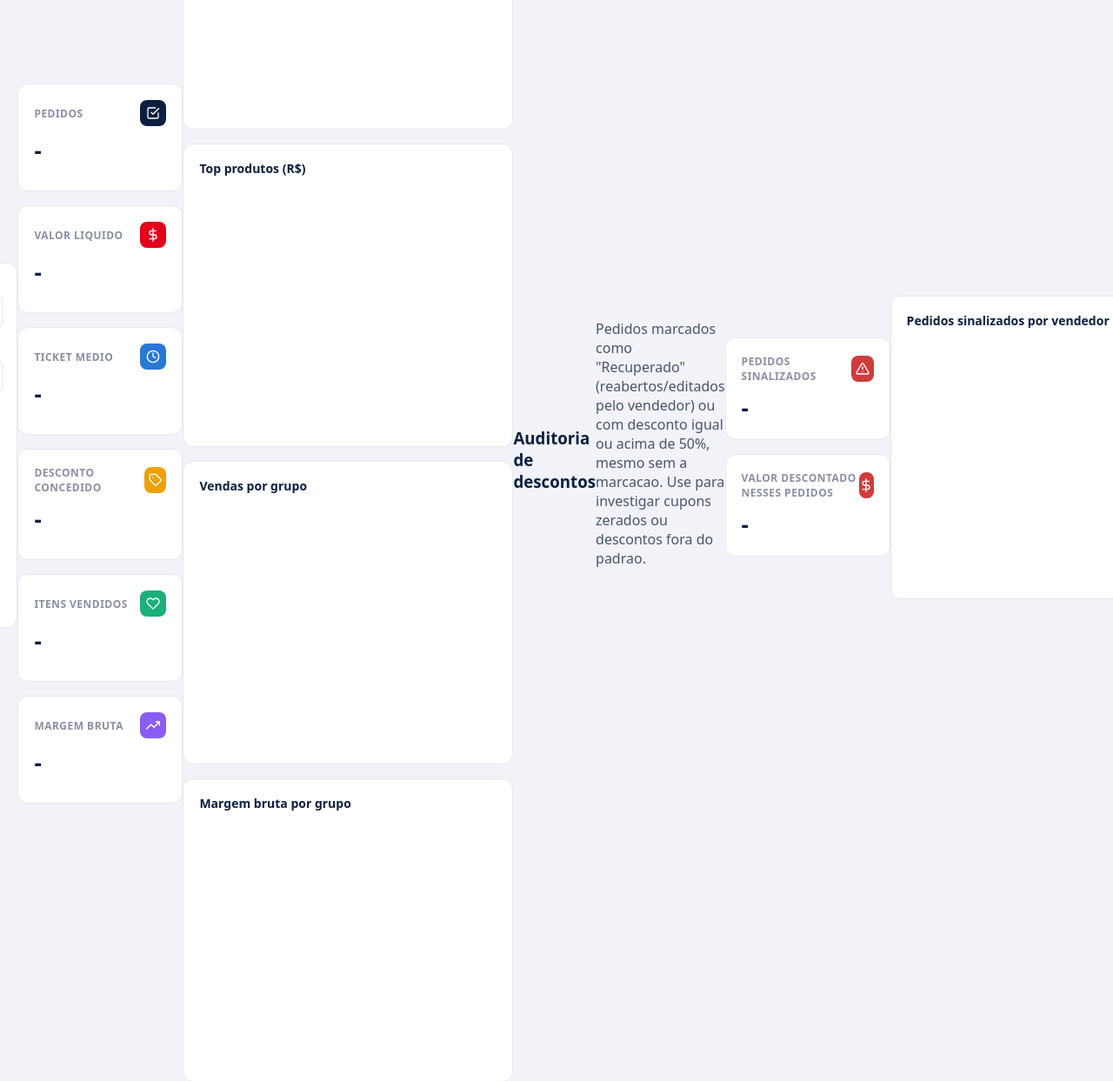
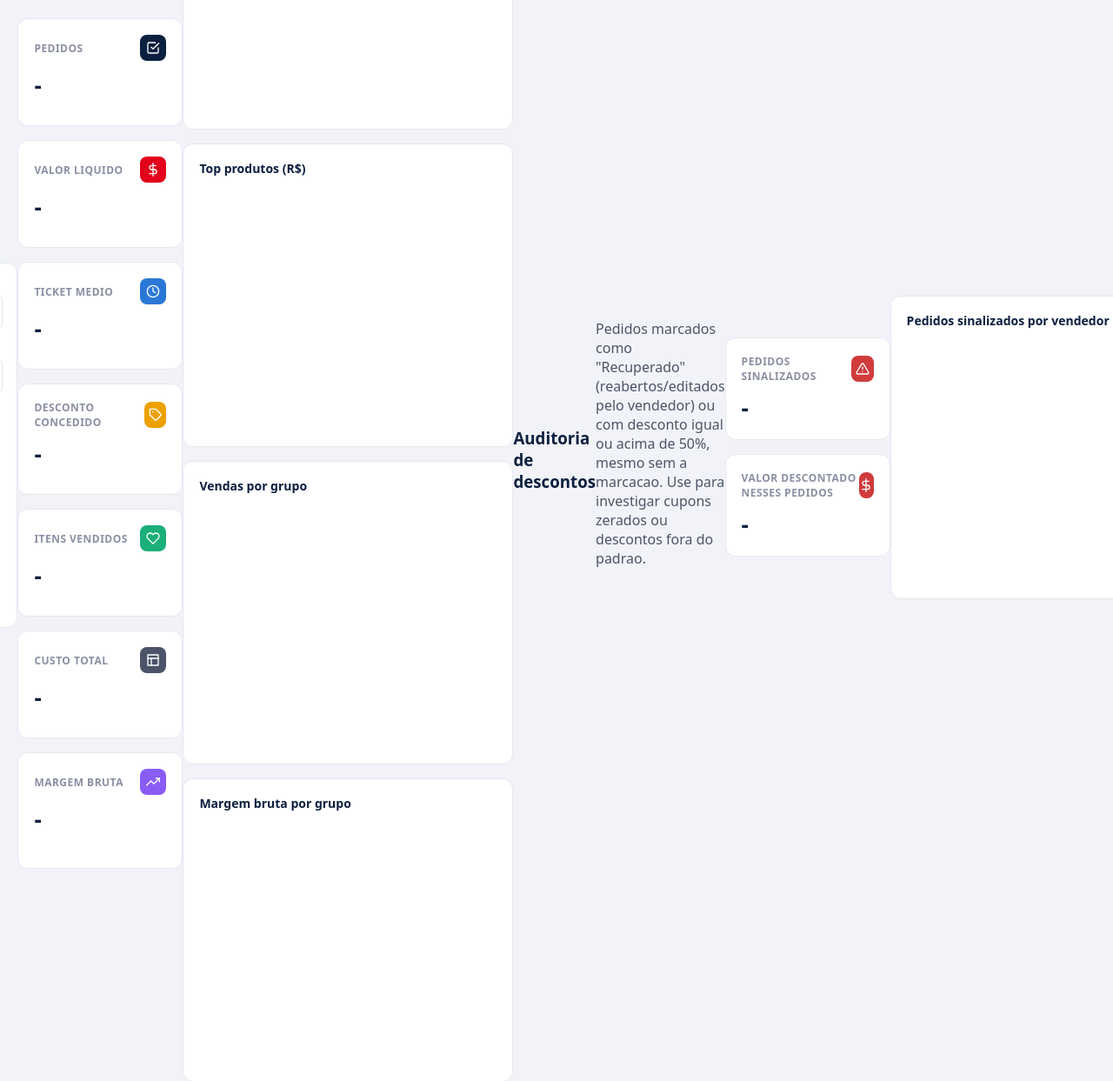
Before and after one commit to leonardo-abe/sistema-de-controle-de-venda, a FastAPI app: template templates/dashboard.html in a window 1280 px wide. Shown: the part 954-2197 px from the top of the page at 87% size. Run offline with FastAPI, Linux system fonts and the light colour scheme; the template is opened without the code that fills it, so the values that code supplies are empty; a map, chart or similar area stays blank; parts of the project's set-up code (start-up, migrations or seed data) failed here and were passed over.

Commit message:
feat: adiciona campos de custo e margem percentual nos DTOs e atualiza a exibição no dashboard e produtos

```diff
--- a/app/vendas/dto/dashboard_dto.py
+++ b/app/vendas/dto/dashboard_dto.py
@@ -14,7 +14,9 @@ class KpiResumoSchema(BaseModel):
     ticket_medio: float
     total_desconto: float
     total_itens_vendidos: float
+    custo_total: float
     margem_bruta: float
+    margem_percentual: float
 
 
 class SeriePontoSchema(BaseModel):
--- a/app/vendas/dto/produto_dto.py
+++ b/app/vendas/dto/produto_dto.py
@@ -8,7 +8,9 @@ class ProdutoListItemSchema(BaseModel):
     marca: str | None
     quantidade_vendida: float
     valor_vendido: float
+    custo: float
     margem: float
+    margem_percentual: float
 
 
 class ProdutoPaginaSchema(BaseModel):
--- a/static/js/dashboard.js
+++ b/static/js/dashboard.js
@@ -190,13 +190,16 @@
     document.getElementById("kpi-ticket").textContent = moeda(data.kpis.ticket_medio);
     document.getElementById("kpi-desconto").textContent = moeda(data.kpis.total_desconto);
     document.getElementById("kpi-itens").textContent = numero(data.kpis.total_itens_vendidos);
+    document.getElementById("kpi-custo").textContent = moeda(data.kpis.custo_total);
     document.getElementById("kpi-margem").textContent = moeda(data.kpis.margem_bruta);
+    document.getElementById("kpi-margem-percentual").textContent = `${data.kpis.margem_percentual.toLocaleString("pt-BR", { minimumFractionDigits: 2 })}% de margem`;
 
     renderTrend("kpi-pedidos-trend", data.kpis.total_pedidos, anterior && anterior.total_pedidos);
     renderTrend("kpi-valor-trend", data.kpis.valor_total_liquido, anterior && anterior.valor_total_liquido);
     renderTrend("kpi-ticket-trend", data.kpis.ticket_medio, anterior && anterior.ticket_medio);
     renderTrend("kpi-desconto-trend", data.kpis.total_desconto, anterior && anterior.total_desconto, { inverso: true });
     renderTrend("kpi-itens-trend", data.kpis.total_itens_vendidos, anterior && anterior.total_itens_vendidos);
+    renderTrend("kpi-custo-trend", data.kpis.custo_total, anterior && anterior.custo_total, { inverso: true });
     renderTrend("kpi-margem-trend", data.kpis.margem_bruta, anterior && anterior.margem_bruta);
 
     renderLine(
--- a/templates/dashboard.html
+++ b/templates/dashboard.html
@@ -83,6 +83,16 @@
   </div>
   <div class="card kpi-card">
     <div class="kpi-top">
+      <span class="kpi-label">Custo total</span>
+      <span class="kpi-icon" style="background: var(--series-8);">
+        <svg viewBox="0 0 24 24" fill="none" stroke="currentColor" stroke-width="2" stroke-linecap="round" stroke-linejoin="round"><path d="M3 3h18v18H3z"/><path d="M3 9h18M9 21V9"/></svg>
+      </span>
+    </div>
+    <div class="kpi-value" id="kpi-custo">-</div>
+    <div class="kpi-trend" id="kpi-custo-trend"></div>
+  </div>
+  <div class="card kpi-card">
+    <div class="kpi-top">
       <span class="kpi-label">Margem bruta</span>
       <span class="kpi-icon" style="background: var(--series-6);">
         <svg viewBox="0 0 24 24" fill="none" stroke="currentColor" stroke-width="2" stroke-linecap="round" stroke-linejoin="round"><polyline points="23 6 13.5 15.5 8.5 10.5 1 18"/><polyline points="17 6 23 6 23 12"/></svg>
@@ -90,6 +100,7 @@
     </div>
     <div class="kpi-value" id="kpi-margem">-</div>
     <div class="kpi-trend" id="kpi-margem-trend"></div>
+    <div class="kpi-trend" id="kpi-margem-percentual"></div>
   </div>
 </div>
 
--- a/templates/produtos.html
+++ b/templates/produtos.html
@@ -33,11 +33,13 @@
         <th>Marca</th>
         <th>Qtd. vendida</th>
         <th>Valor vendido</th>
+        <th>Custo</th>
         <th>Margem</th>
+        <th>Margem %</th>
       </tr>
     </thead>
     <tbody id="tabela-produtos">
-      <tr><td colspan="7" style="color: var(--text-muted);">Carregando...</td></tr>
+      <tr><td colspan="9" style="color: var(--text-muted);">Carregando...</td></tr>
     </tbody>
   </table>
   <div class="pagination">
```
Also changed, not shown: app/vendas/service/service_dashboard.py (+6 -1 lines), app/vendas/service/service_produtos.py (+5 -2 lines), static/js/produtos.js (+10 -6 lines).
